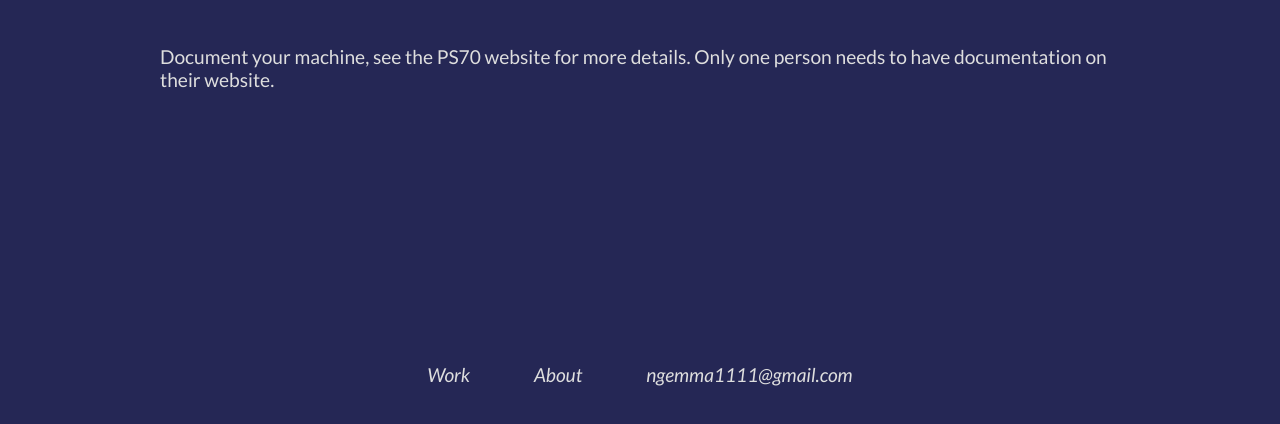
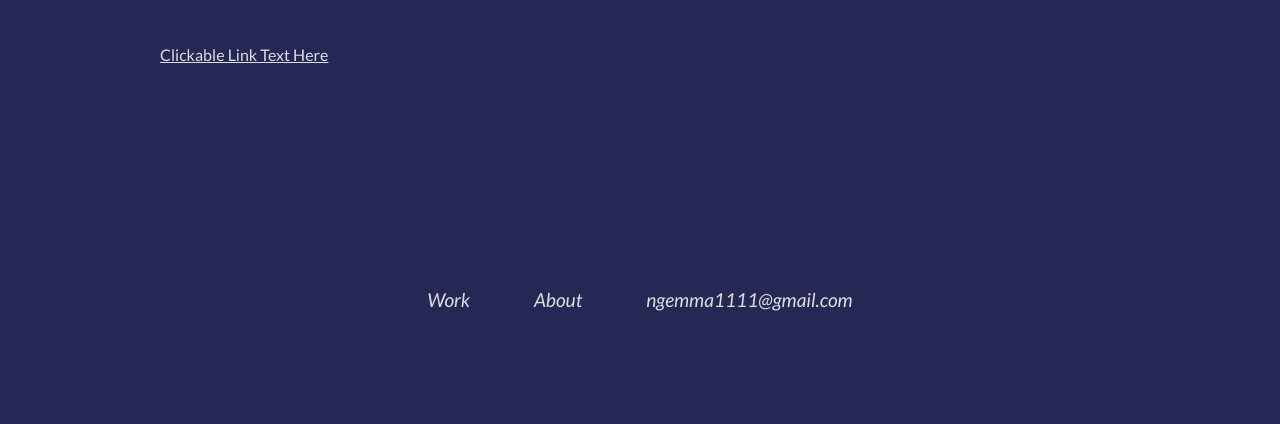
Before and after one commit to EmmaNg170/PHYS-70, a plain HTML site: page 10_machine/index.html in a window 1280 px wide. Shown: the part 232-656 px from the top of the page. Drawn offline with Linux system fonts and the light colour scheme.

Commit message:
chloe documentation

```diff
--- a/10_machine/index.html
+++ b/10_machine/index.html
@@ -18,7 +18,7 @@
     <section class="blog">
       <h1>Week 10: Maching Building</h1>
 
-      <p>Document your machine, see the PS70 website for more details. Only one person needs to have documentation on their website.</p>
+<a href="https://chloe-ys-lee.github.io/PS70-Chloe/10_machine/index.html">Clickable Link Text Here</a>
     </section>
   </body>
 
```
